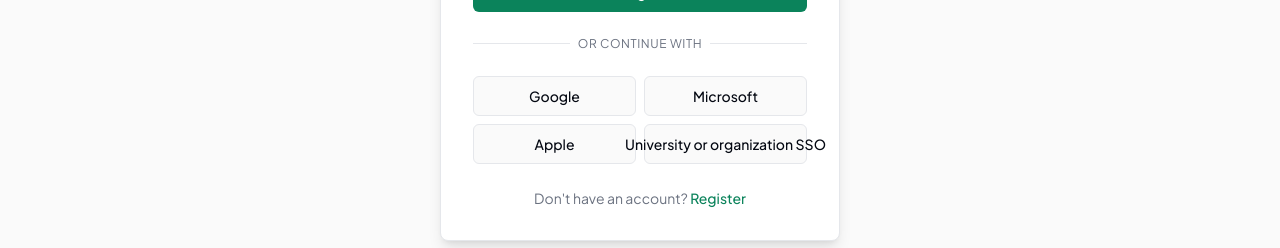
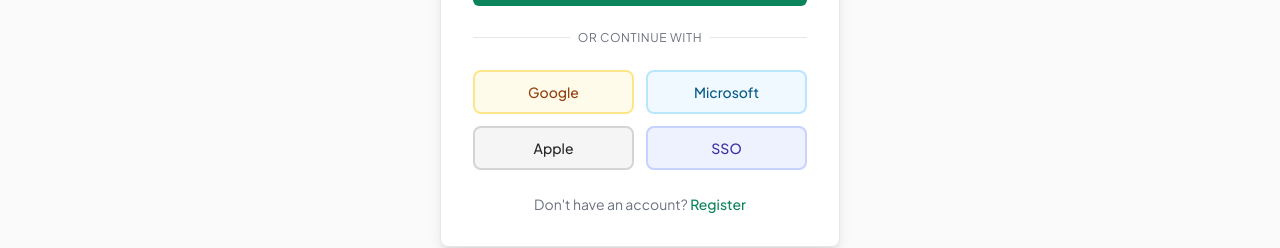
Before and after one commit to PavelMenshov/nota-app, a Next.js app in the folder apps/web/: page /auth/login in a window 1280 px wide. Shown: the part 483-731 px from the top of the page. Built offline with nearby package versions, Linux system fonts and the light colour scheme; no server answers.

Commit message:
fix(i18n): add missing translations for Microsoft Teams in zh messages
- Added missing key and translation for Microsoft Teams in `apps/web/src/messages/zh.ts` to match other locales.

```diff
--- a/apps/web/src/app/auth/login/page.tsx
+++ b/apps/web/src/app/auth/login/page.tsx
@@ -126,18 +126,38 @@
                 </div>
               </div>
 
-              <div className="grid grid-cols-2 gap-2">
-                <Button type="button" variant="outline" className="h-10 rounded-md" onClick={() => handleProviderClick('google')}>
+              <div className="grid grid-cols-2 gap-3">
+                <Button
+                  type="button"
+                  variant="outline"
+                  className="h-11 rounded-lg border-2 bg-amber-50 text-amber-800 border-amber-200 hover:bg-amber-100 hover:border-amber-300 dark:bg-amber-950/40 dark:border-amber-800 dark:text-amber-200 dark:hover:bg-amber-900/50 dark:hover:border-amber-700 transition-colors font-medium"
+                  onClick={() => handleProviderClick('google')}
+                >
                   {t('auth.withGoogle')}
                 </Button>
-                <Button type="button" variant="outline" className="h-10 rounded-md" onClick={() => handleProviderClick('microsoft')}>
+                <Button
+                  type="button"
+                  variant="outline"
+                  className="h-11 rounded-lg border-2 bg-sky-50 text-sky-800 border-sky-200 hover:bg-sky-100 hover:border-sky-300 dark:bg-sky-950/40 dark:border-sky-800 dark:text-sky-200 dark:hover:bg-sky-900/50 dark:hover:border-sky-700 transition-colors font-medium"
+                  onClick={() => handleProviderClick('microsoft')}
+                >
                   {t('auth.withMicrosoft')}
                 </Button>
-                <Button type="button" variant="outline" className="h-10 rounded-md" onClick={() => handleProviderClick('apple')}>
+                <Button
+                  type="button"
+                  variant="outline"
+                  className="h-11 rounded-lg border-2 bg-neutral-100 text-neutral-800 border-neutral-300 hover:bg-neutral-200 hover:border-neutral-400 dark:bg-neutral-800 dark:border-neutral-600 dark:text-neutral-100 dark:hover:bg-neutral-700 dark:hover:border-neutral-500 transition-colors font-medium"
+                  onClick={() => handleProviderClick('apple')}
+                >
                   {t('auth.withApple')}
                 </Button>
-                <Button type="button" variant="outline" className="h-10 rounded-md" onClick={() => handleProviderClick('sso')}>
-                  {t('auth.withSSO')}
+                <Button
+                  type="button"
+                  variant="outline"
+                  className="h-11 rounded-lg min-w-0 border-2 bg-indigo-50 text-indigo-800 border-indigo-200 hover:bg-indigo-100 hover:border-indigo-300 dark:bg-indigo-950/40 dark:border-indigo-800 dark:text-indigo-200 dark:hover:bg-indigo-900/50 dark:hover:border-indigo-700 transition-colors font-medium"
+                  onClick={() => handleProviderClick('sso')}
+                >
+                  <span className="truncate min-w-0">{t('auth.withSSO')}</span>
                 </Button>
               </div>
 
--- a/apps/web/src/app/auth/register/page.tsx
+++ b/apps/web/src/app/auth/register/page.tsx
@@ -116,18 +116,38 @@
                 </div>
               </div>
 
-              <div className="grid grid-cols-2 gap-2">
-                <Button type="button" variant="outline" className="h-10 rounded-md" onClick={() => handleProviderClick('google')}>
+              <div className="grid grid-cols-2 gap-3">
+                <Button
+                  type="button"
+                  variant="outline"
+                  className="h-11 rounded-lg border-2 bg-amber-50 text-amber-800 border-amber-200 hover:bg-amber-100 hover:border-amber-300 dark:bg-amber-950/40 dark:border-amber-800 dark:text-amber-200 dark:hover:bg-amber-900/50 dark:hover:border-amber-700 transition-colors font-medium"
+                  onClick={() => handleProviderClick('google')}
+                >
                   {t('auth.withGoogle')}
                 </Button>
-                <Button type="button" variant="outline" className="h-10 rounded-md" onClick={() => handleProviderClick('microsoft')}>
+                <Button
+                  type="button"
+                  variant="outline"
+                  className="h-11 rounded-lg border-2 bg-sky-50 text-sky-800 border-sky-200 hover:bg-sky-100 hover:border-sky-300 dark:bg-sky-950/40 dark:border-sky-800 dark:text-sky-200 dark:hover:bg-sky-900/50 dark:hover:border-sky-700 transition-colors font-medium"
+                  onClick={() => handleProviderClick('microsoft')}
+                >
                   {t('auth.withMicrosoft')}
                 </Button>
-                <Button type="button" variant="outline" className="h-10 rounded-md" onClick={() => handleProviderClick('apple')}>
+                <Button
+                  type="button"
+                  variant="outline"
+                  className="h-11 rounded-lg border-2 bg-neutral-100 text-neutral-800 border-neutral-300 hover:bg-neutral-200 hover:border-neutral-400 dark:bg-neutral-800 dark:border-neutral-600 dark:text-neutral-100 dark:hover:bg-neutral-700 dark:hover:border-neutral-500 transition-colors font-medium"
+                  onClick={() => handleProviderClick('apple')}
+                >
                   {t('auth.withApple')}
                 </Button>
-                <Button type="button" variant="outline" className="h-10 rounded-md" onClick={() => handleProviderClick('sso')}>
-                  {t('auth.withSSO')}
+                <Button
+                  type="button"
+                  variant="outline"
+                  className="h-11 rounded-lg min-w-0 border-2 bg-indigo-50 text-indigo-800 border-indigo-200 hover:bg-indigo-100 hover:border-indigo-300 dark:bg-indigo-950/40 dark:border-indigo-800 dark:text-indigo-200 dark:hover:bg-indigo-900/50 dark:hover:border-indigo-700 transition-colors font-medium"
+                  onClick={() => handleProviderClick('sso')}
+                >
+                  <span className="truncate min-w-0">{t('auth.withSSO')}</span>
                 </Button>
               </div>
 
--- a/apps/web/src/messages/en.ts
+++ b/apps/web/src/messages/en.ts
@@ -34,7 +34,7 @@
     withGoogle: 'Google',
     withMicrosoft: 'Microsoft',
     withApple: 'Apple',
-    withSSO: 'University or organization SSO',
+    withSSO: 'SSO',
     comingSoon: 'This sign-in option is coming soon.',
   },
   dashboard: {
--- a/apps/web/src/messages/ru.ts
+++ b/apps/web/src/messages/ru.ts
@@ -36,7 +36,7 @@
     withGoogle: 'Google',
     withMicrosoft: 'Microsoft',
     withApple: 'Apple',
-    withSSO: 'Вуз или организация (SSO)',
+    withSSO: 'SSO',
     comingSoon: 'Этот способ входа скоро будет доступен.',
   },
   dashboard: {
--- a/apps/web/src/messages/zh.ts
+++ b/apps/web/src/messages/zh.ts
@@ -36,7 +36,7 @@
     withGoogle: 'Google',
     withMicrosoft: 'Microsoft',
     withApple: 'Apple',
-    withSSO: '学校或机构 SSO',
+    withSSO: 'SSO',
     comingSoon: '该登录方式即将推出。',
   },
   dashboard: {
```
